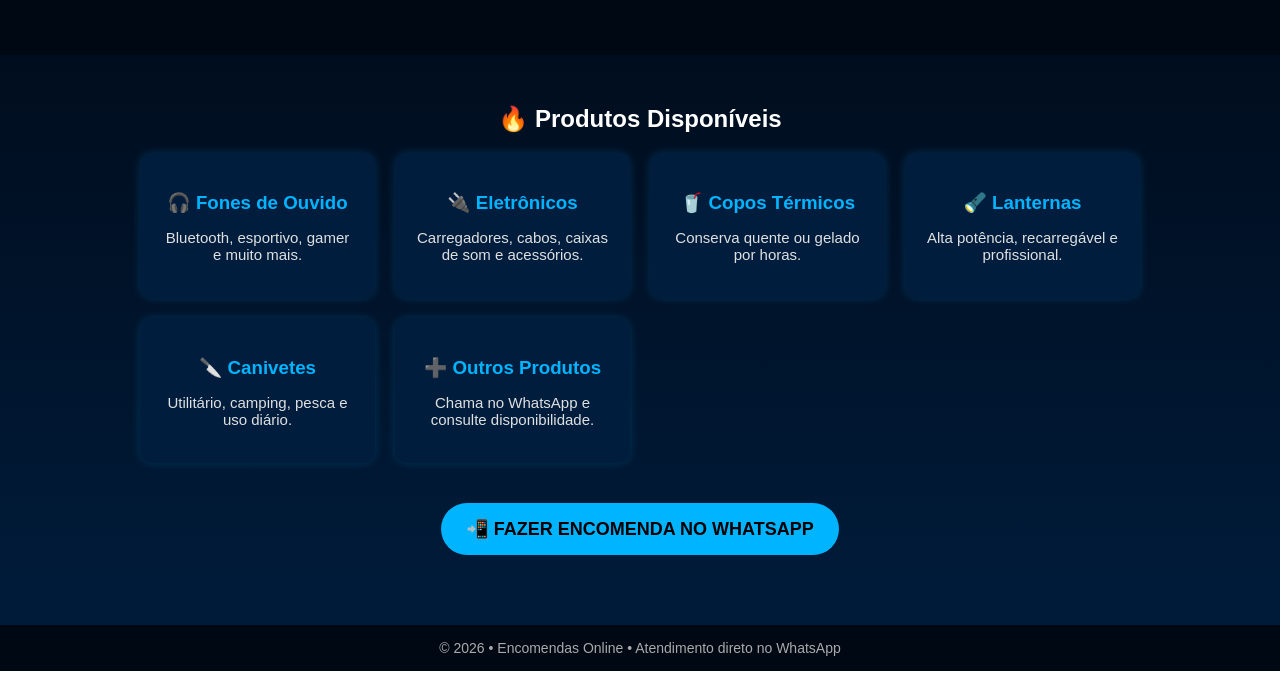
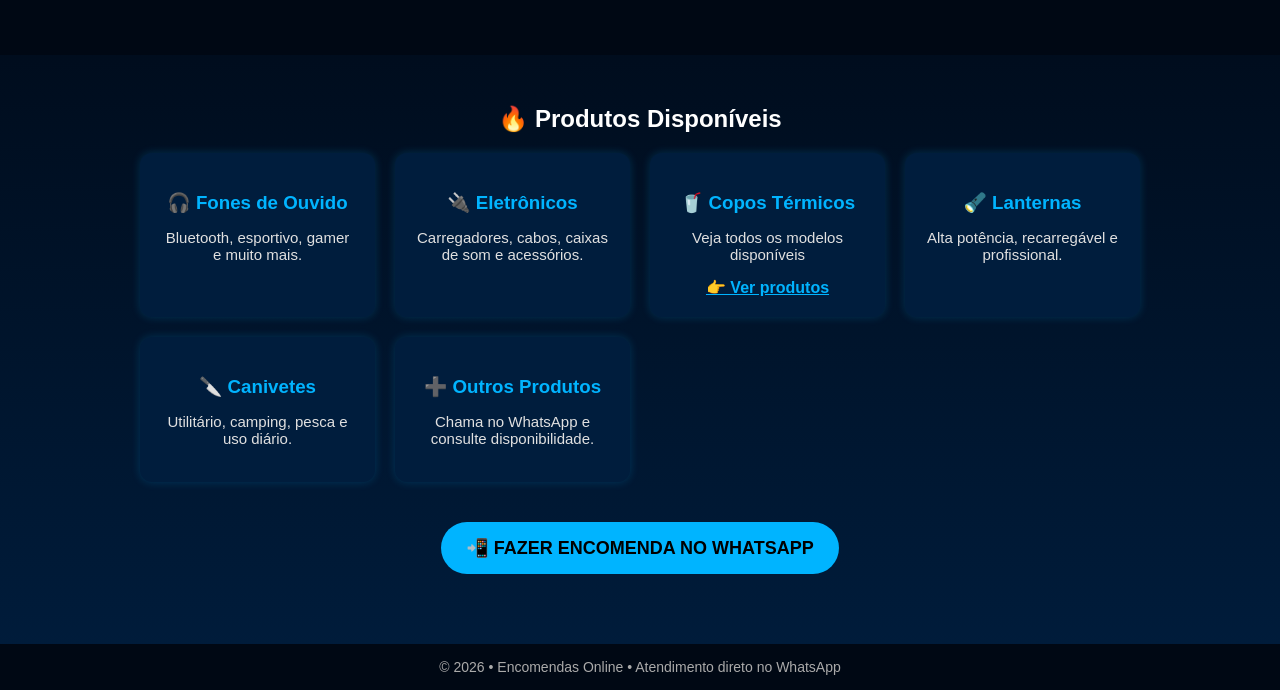
Before and after one commit to controladoresjavalifernando-oss/balieiro-encomendas, a plain HTML site: page index.html in a window 1280 px wide. Shown: the part 141-831 px from the top of the page. Drawn offline with Linux system fonts and the light colour scheme.

Commit message:
Enhance thermal cups section with details and link
Updated the description and added a link for thermal cups.

```diff
--- a/index.html
+++ b/index.html
@@ -109,9 +109,12 @@
     </div>
 
     <div class="card">
-      <h3>🥤 Copos Térmicos</h3>
-      <p>Conserva quente ou gelado por horas.</p>
-    </div>
+  <h3>🥤 Copos Térmicos</h3>
+  <p>Veja todos os modelos disponíveis</p>
+  <a href="copos.html" style="color:#00b4ff; font-weight:bold;">
+    👉 Ver produtos
+  </a>
+</div>
 
     <div class="card">
       <h3>🔦 Lanternas</h3>
```
